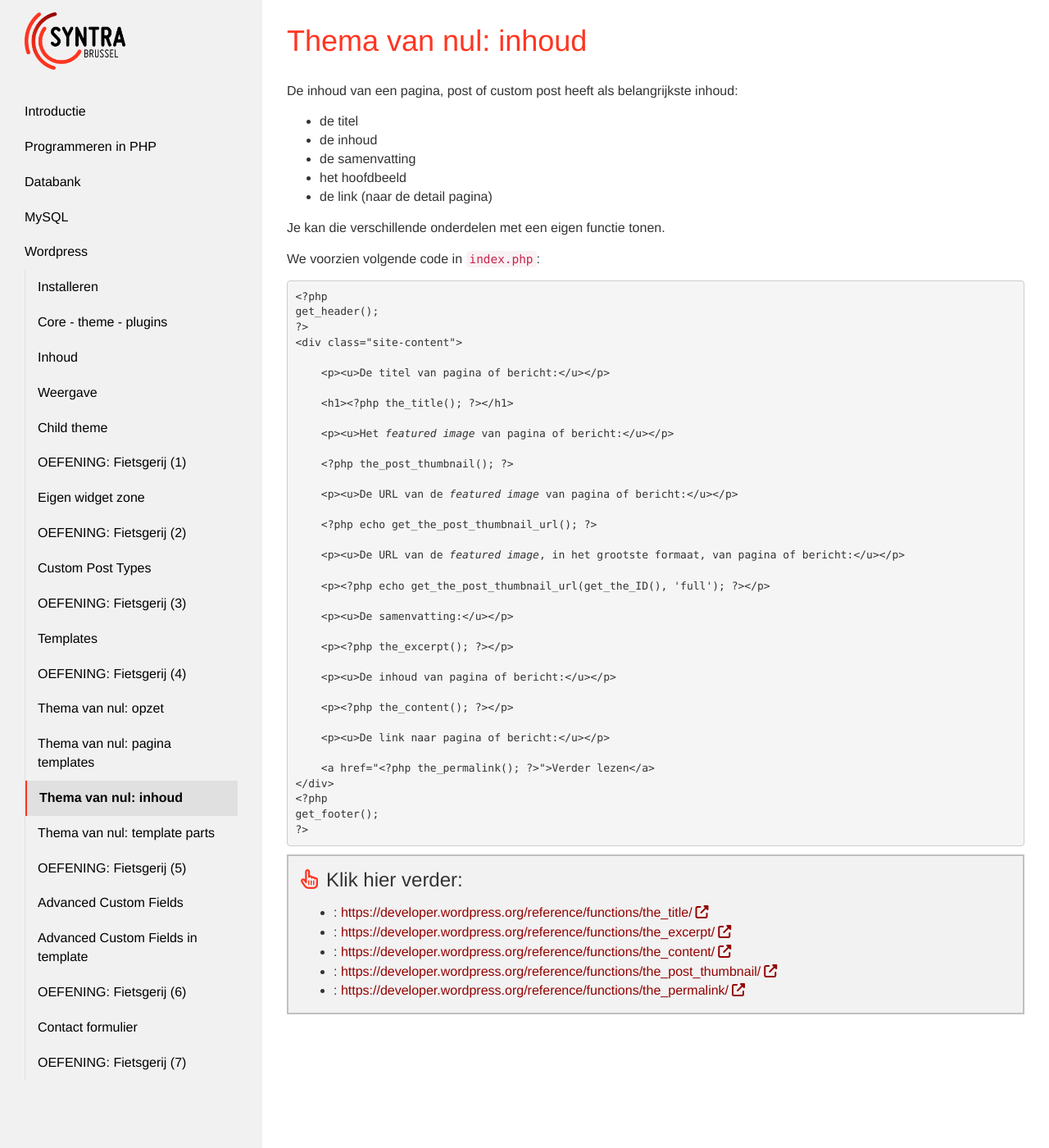
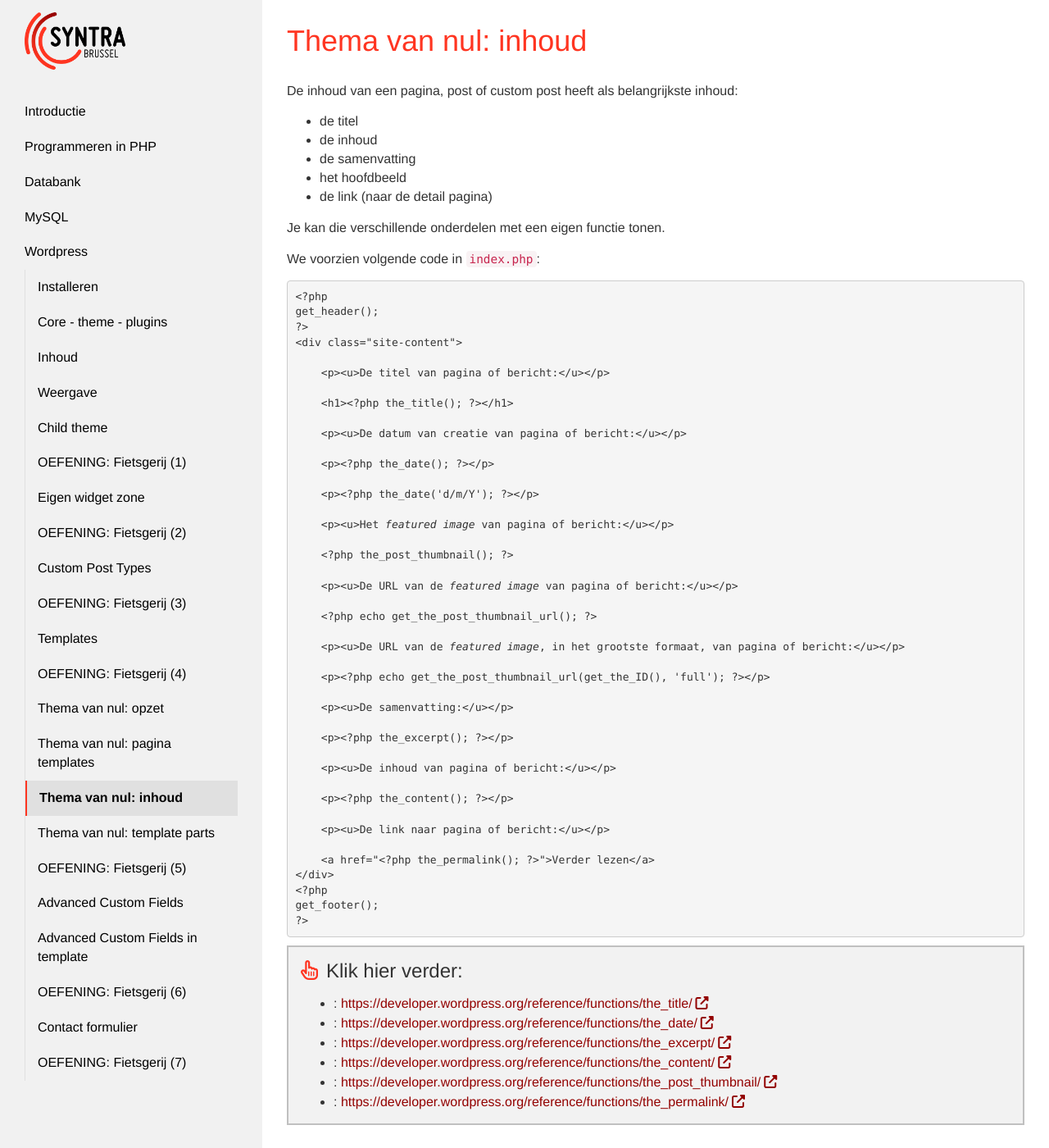
Before and after one commit to Syntra-Brussel/dynamische-webtechnieken, a Jekyll site: the page built from wordpress/thema-van-nul-inhoud.md, in a window 1280 px wide and 1400 px high. Shown: the whole window at 82% size. Built offline with Jekyll 4.4.1, drawn with Linux system fonts in a browser that asks for light colours; nearby versions of some CDN libraries; a script that is not in the unit is left out.

Commit message:
Update thema-van-nul-inhoud.md

```diff
--- a/wordpress/thema-van-nul-inhoud.md
+++ b/wordpress/thema-van-nul-inhoud.md
@@ -5,6 +5,7 @@ url: /wordpress/thema-van-nul
 collection: wordpress
 links:
  - url: https://developer.wordpress.org/reference/functions/the_title/
+ - url: https://developer.wordpress.org/reference/functions/the_date/
  - url: https://developer.wordpress.org/reference/functions/the_excerpt/
  - url: https://developer.wordpress.org/reference/functions/the_content/
  - url: https://developer.wordpress.org/reference/functions/the_post_thumbnail/
@@ -32,6 +33,12 @@ get_header();
     &lt;p&gt;&lt;u&gt;De titel van pagina of bericht:&lt;/u&gt;&lt;/p&gt;
 
     &lt;h1&gt;&lt;?php the_title(); ?&gt;&lt;/h1&gt;
+
+    &lt;p&gt;&lt;u&gt;De datum van creatie van pagina of bericht:&lt;/u&gt;&lt;/p&gt;
+
+    &lt;p&gt;&lt;?php the_date(); ?&gt;&lt;/p&gt;
+
+    &lt;p&gt;&lt;?php the_date('d/m/Y'); ?&gt;&lt;/p&gt;
 
     &lt;p&gt;&lt;u&gt;Het <em>featured image</em> van pagina of bericht:&lt;/u&gt;&lt;/p&gt;
 
```
